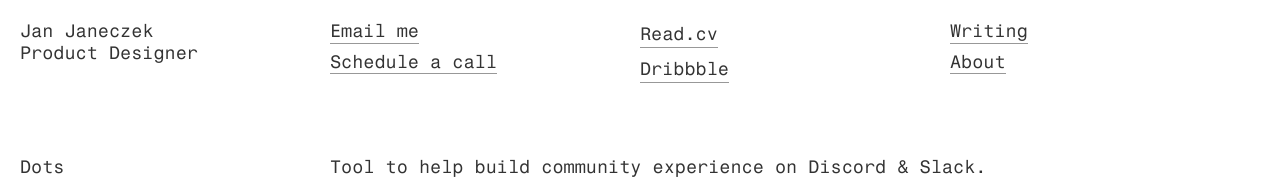
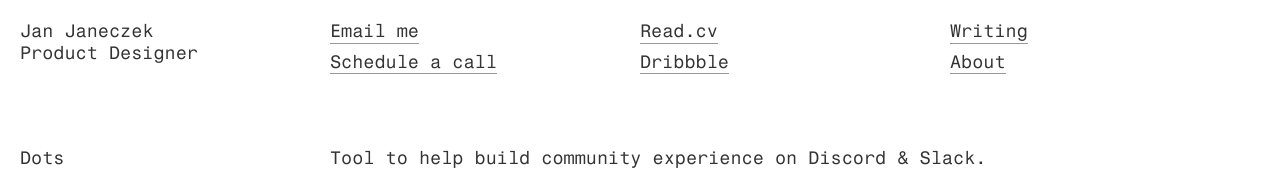
Before and after one commit to JanJaneczek/portfolio, a plain HTML site: page index.html in a window 1280 px wide. Shown: the top 192 px of the page. Drawn offline with nearby package versions, Linux system fonts and the light colour scheme.

Commit message:
Update index.html

```diff
--- a/index.html
+++ b/index.html
@@ -37,9 +37,11 @@
           <a href="https://tidycal.com/janjaneczek/1on1" target="_blank" class="link-4">Schedule a call</a>
         </div>
       </div>
-      <div class="column-6 _15 w-col w-col-3">
-        <div class="header-text">
+      <div class="column-6 w-col w-col-3">
+        <div class="text">
           <a href="https://read.cv/janjaneczek" target="_blank" class="link-4">Read.cv </a><br>
+        </div>
+        <div class="text">
           <a href="https://dribbble.com/janjaneczek" target="_blank" class="link-4">Dribbble</a>
         </div>
       </div>
```
